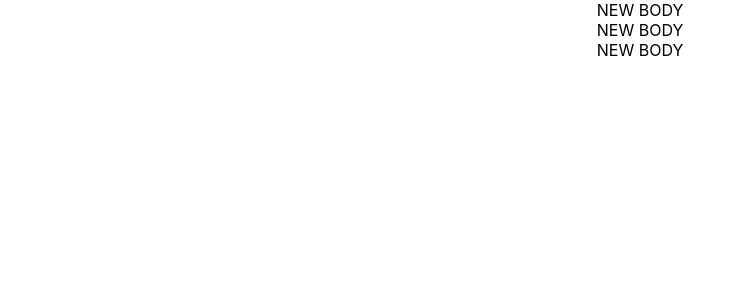
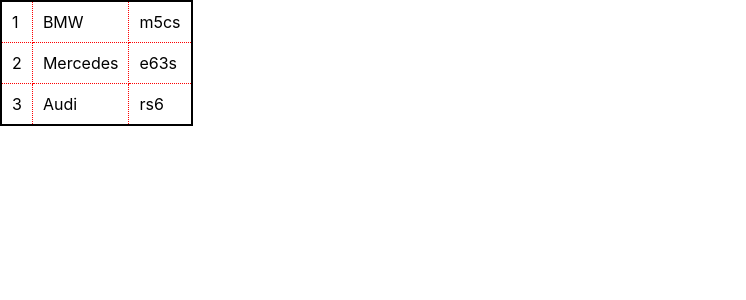
Before and after one commit to IgorBerezhnoy/MicroTask, a React (Create React App) app: page / in a window 1280 px wide. Shown: the top 300 px of the page, without its empty margins (0-746 px from the left). Built offline with nearby package versions, Linux system fonts and the light colour scheme.

Commit message:
finished lesson 2. Task with map

```diff
--- a/src/App.css
+++ b/src/App.css
@@ -1,38 +1,9 @@
-.App {
-  text-align: center;
+table {
+    border-collapse: collapse; /* объединение граничных линий */
+    border: 2px solid black; /* толщина и цвет границы */
 }
 
-.App-logo {
-  height: 40vmin;
-  pointer-events: none;
+td {
+    border: 1px dotted red; /* толщина, стиль и цвет границы ячейки */
+    padding: 10px;
 }
-
-@media (prefers-reduced-motion: no-preference) {
-  .App-logo {
-    animation: App-logo-spin infinite 20s linear;
-  }
-}
-
-.App-header {
-  background-color: #282c34;
-  min-height: 100vh;
-  display: flex;
-  flex-direction: column;
-  align-items: center;
-  justify-content: center;
-  font-size: calc(10px + 2vmin);
-  color: white;
-}
-
-.App-link {
-  color: #61dafb;
-}
-
-@keyframes App-logo-spin {
-  from {
-    transform: rotate(0deg);
-  }
-  to {
-    transform: rotate(360deg);
-  }
-}
--- a/src/App.tsx
+++ b/src/App.tsx
@@ -3,13 +3,19 @@
 import {Header} from './site/Header';
 import {Body} from './site/Body';
 import {Footer} from './site/Footer';
+import {NewComponent} from './NewComponent';
 
 function App() {
+    const topCars = [
+        {manufacturer:'BMW', model:'m5cs'},
+        {manufacturer:'Mercedes', model:'e63s'},
+        {manufacturer:'Audi', model:'rs6'}
+    ]
     return (
         <div className="App">
-            <Header title={"NEW BODY"}/>
-            <Body titleForBody={"NEW BODY"}/>
-            <Footer  titleForFooter={"NEW BODY"}/>
+
+
+            <NewComponent topCars={topCars}/>
         </div>
     );
 }
--- /dev/null
+++ b/src/NewComponent.tsx
@@ -0,0 +1,25 @@
+type TopCarsType = {
+    topCars: CarsType[]
+}
+
+type CarsType = {
+    manufacturer:string,
+    model:string
+}
+
+
+
+
+export const NewComponent = (props: TopCarsType) => {
+    return (
+        <table>
+            {props.topCars.map((el, index)=>
+            <tr key={index}>
+                <td>{index+1}</td>
+                <td>{el.manufacturer}</td>
+                <td>{el.model}</td>
+            </tr>)}
+        </table>
+    );
+
+};
```
